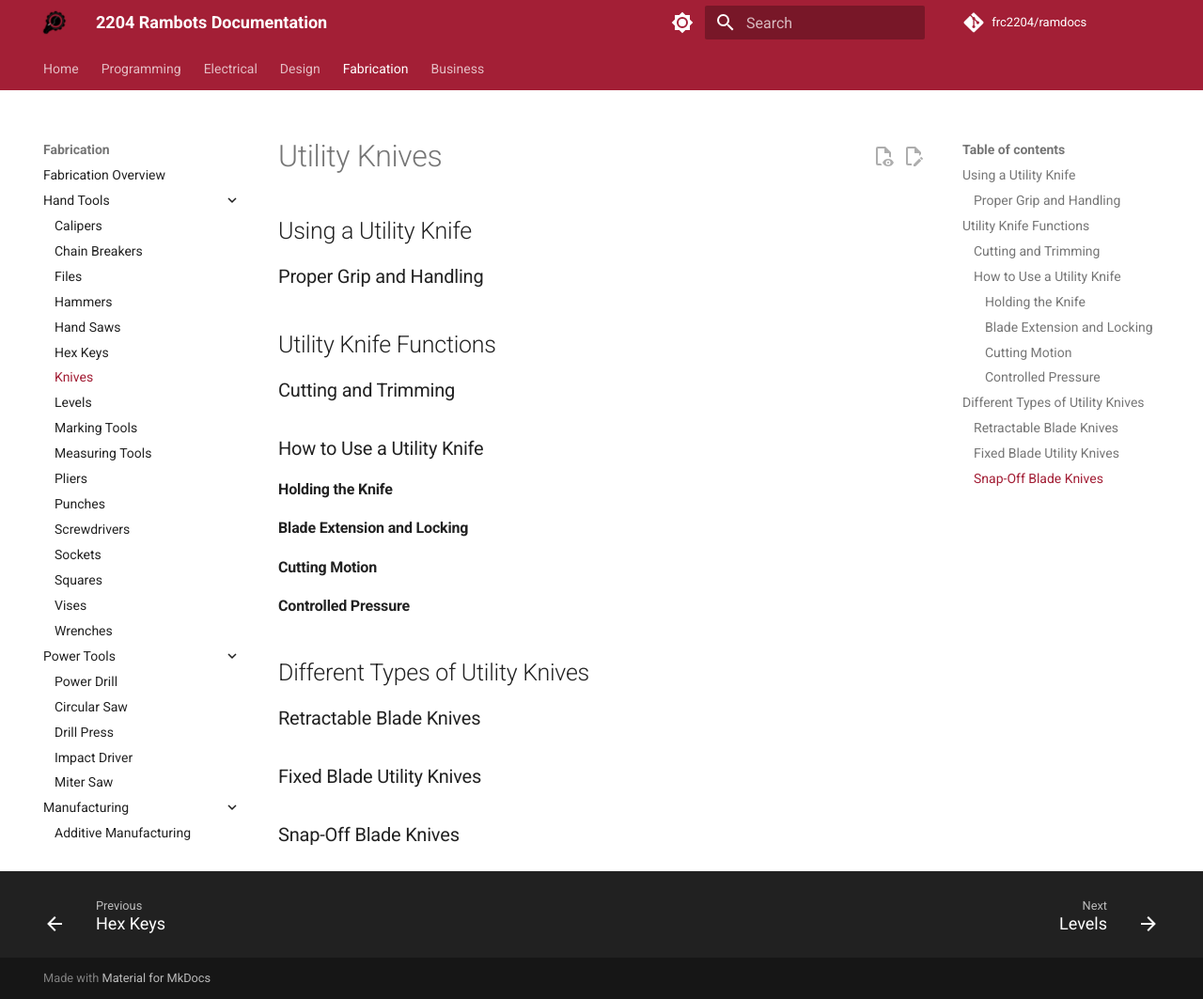
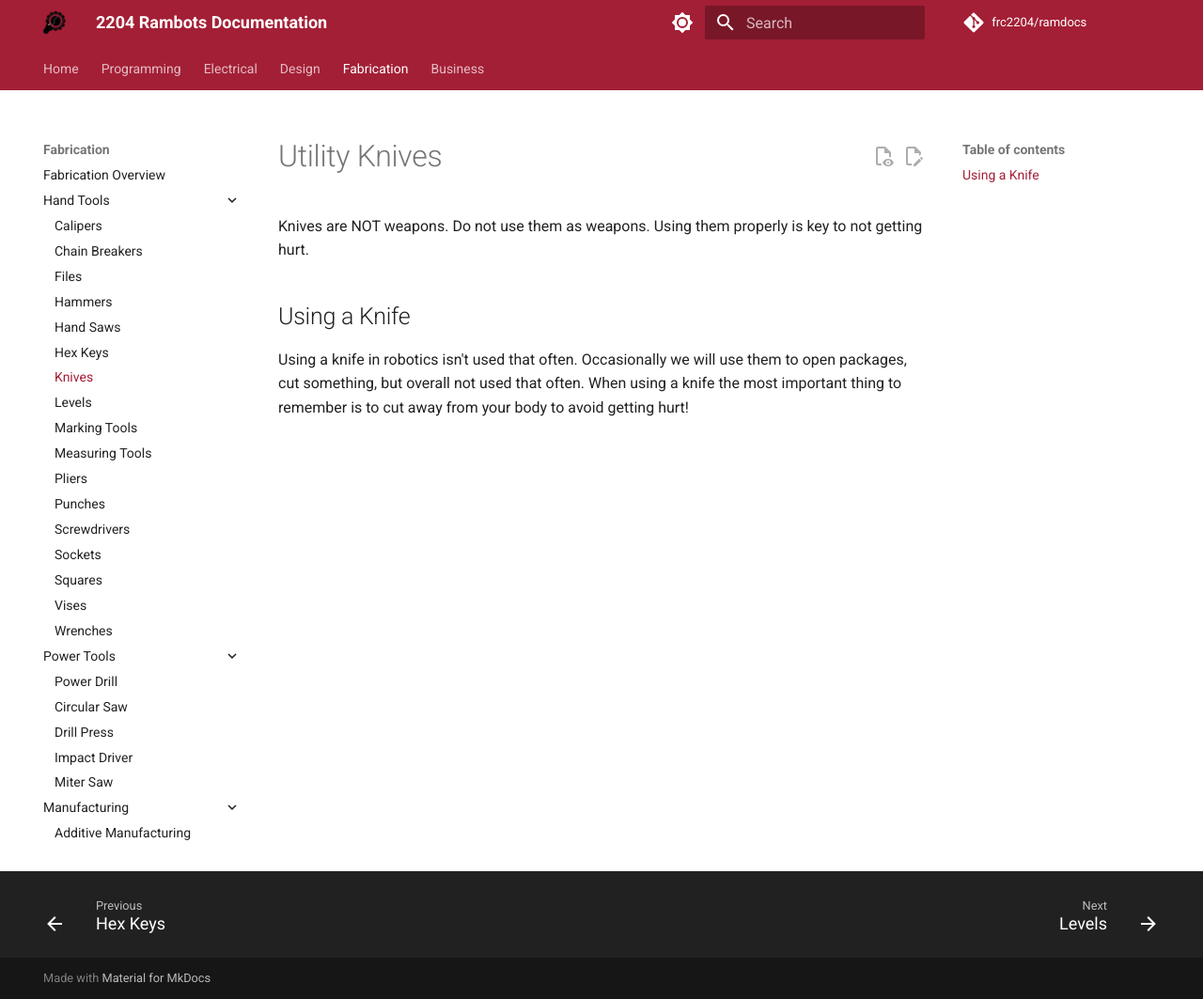
Before and after one commit to frc2204/ramdocs, an MkDocs documentation site: the page built from docs/fabrication/hand-tools/knives.md, in a window 1280 px wide and 1063 px high. Shown: the whole window at 94% size. Built offline with MkDocs 1.6.1 and Material for MkDocs 9.7.7, drawn with Linux system fonts in a browser that asks for light colours; nearby versions of some CDN libraries; library files that are not in the unit come from our copies; comment, search, counter and statistics services are not loaded.

Commit message:
Files, Hammers, Handsaws, Hexkeys, Knives, Update

```diff
--- a/docs/fabrication/hand-tools/knives.md
+++ b/docs/fabrication/hand-tools/knives.md
@@ -1,14 +1,4 @@
 # Utility Knives
-## Using a Utility Knife
-### Proper Grip and Handling
-## Utility Knife Functions
-### Cutting and Trimming
-### How to Use a Utility Knife
-#### Holding the Knife
-#### Blade Extension and Locking
-#### Cutting Motion
-#### Controlled Pressure
-## Different Types of Utility Knives
-### Retractable Blade Knives
-### Fixed Blade Utility Knives
-### Snap-Off Blade Knives
+Knives are NOT weapons. Do not use them as weapons. Using them properly is key to not getting hurt.
+## Using a Knife
+Using a knife in robotics isn't used that often. Occasionally we will use them to open packages, cut something, but overall not used that often. When using a knife the most important thing to remember is to cut away from your body to avoid getting hurt!
```
Also changed, not shown: docs/fabrication/hand-tools/files.md (+5 -11 lines), docs/fabrication/hand-tools/hammer.md (+5 -5 lines), docs/fabrication/hand-tools/hand-saws.md (+6 -10 lines), docs/fabrication/hand-tools/hex-keys.md (+6 -14 lines).
